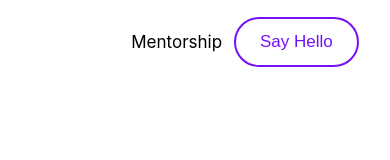
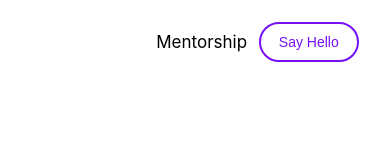
Before and after one commit to YohannObiang/gildas-portfolio, a plain HTML site: page index.html in a window 390 px wide. Shown: the top 160 px of the page. Drawn offline with Linux system fonts and the light colour scheme.

Commit message:
responsive done

```diff
--- a/style.css
+++ b/style.css
@@ -163,13 +163,13 @@ nav{
     }
 
     .button{
-        width: 125px;;
-        height:50px;
+        width: 100px;;
+        height:40px;
         border-radius: 25px;
         border: solid 2px #7510F7;
         background-color: transparent;
         color: #7510F7;
-        font-size: 17px;
+        font-size: 14px;
     }
     .title{
         color: #141C3A;
```
